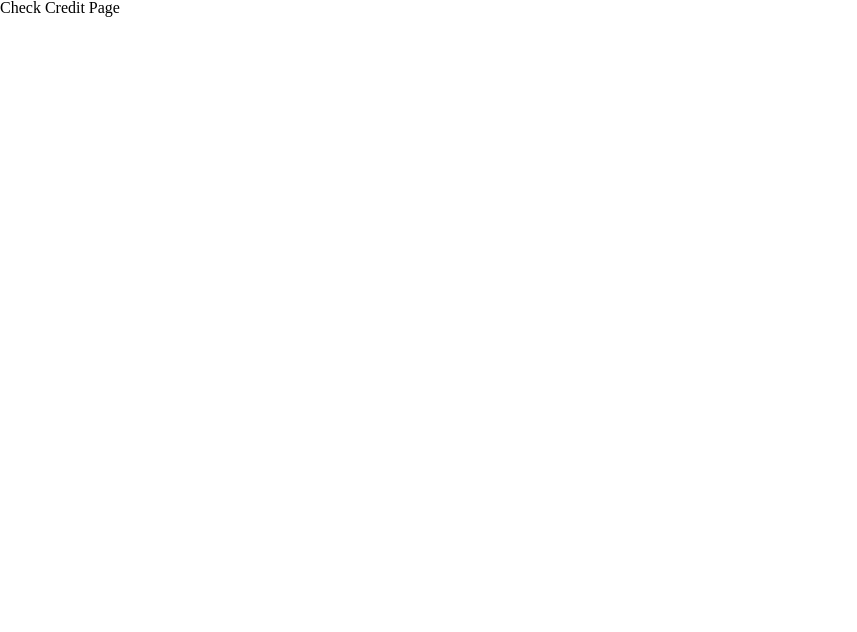
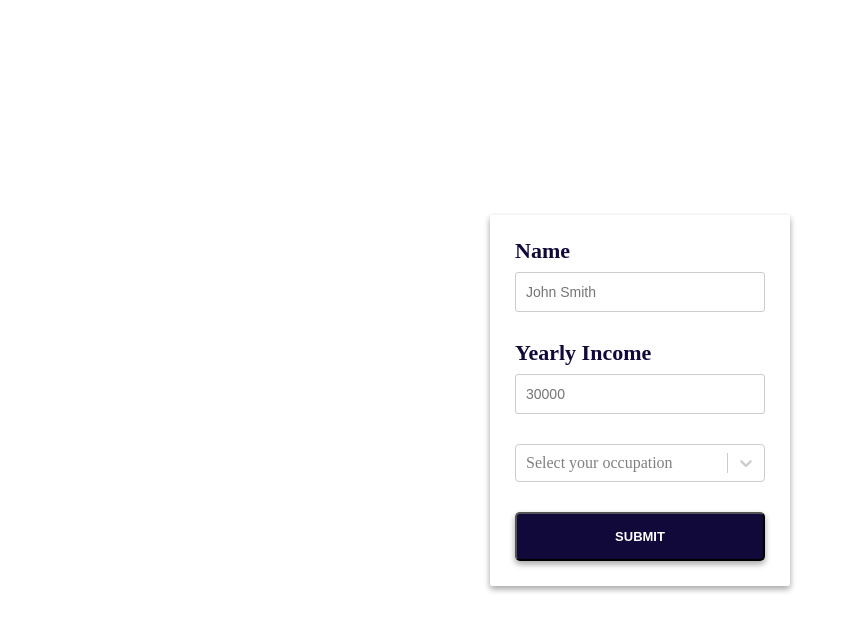
Before and after one commit to EnriqueDev/credit-cards-code-challenge, a React (Vite) app: page / in a window 1280 px wide. Shown: the top 632 px of the page, without its empty margins (0-857 px from the left). Built offline with nearby package versions, Linux system fonts and the light colour scheme.

Commit message:
Basic CheckCredit scree UI - Implements UI components cretated previously

```diff
--- a/src/modules/CheckCredit/CheckCredit.tsx
+++ b/src/modules/CheckCredit/CheckCredit.tsx
@@ -1,5 +1,86 @@
 import * as React from 'react'
+import styled from 'styled-components'
+import { RaisedContainer } from '../../components/RaisedContainer'
+import TextInput from './TextInput/TextInput'
+import Select from 'react-select'
+import Button from '../../components/Button'
+
+type SelectOption = {
+  value: string
+  label: string
+}
+
+const SELECT_OPTIONS: SelectOption[] = [
+  { value: 'full_time', label: 'Full Time' },
+  { value: 'part_time', label: 'Part Time' },
+  { value: 'student', label: 'Student' },
+]
+
+const Container = styled.section`
+  display: flex;
+  flex: 1 0 100%;
+  height: 100%;
+  align-items: center;
+  justify-content: center;
+`
+
+const StyledTextInput = styled(TextInput)`
+  margin-top: 30px;
+  min-width: 250px;
+
+  &:first-child {
+    margin-top: 0;
+  }
+`
+
+const StyledSelect = styled(Select)`
+  margin-top: 30px;
+`
+
+const StyledButton = styled(Button)`
+  margin-top: 30px;
+  width: 100%;
+`
 
 export const CheckCredit: React.FC = () => {
-  return <div>Check Credit Page</div>
+  const [name, setName] = React.useState<string>('')
+  const [income, setIncome] = React.useState<string>('')
+  const [occupation, setOccupation] = React.useState<SelectOption | null>(null)
+
+  const handleOnSubmit = React.useCallback(
+    e => {
+      e.preventDefault()
+      console.log('>> name', name)
+      console.log('>> income', income)
+      console.log('>> occupation', occupation)
+    },
+    [name, income, occupation],
+  )
+
+  return (
+    <Container>
+      <RaisedContainer as="form">
+        <StyledTextInput
+          label={'Name'}
+          placeholder={'John Smith'}
+          value={name}
+          onChange={e => setName(e.currentTarget.value)}
+        />
+        <StyledTextInput
+          label={'Yearly Income'}
+          placeholder={'30000'}
+          min={0}
+          value={income}
+          type={'number'}
+          onChange={e => setIncome(e.currentTarget.value)}
+        />
+        <StyledSelect
+          placeholder="Select your occupation"
+          options={SELECT_OPTIONS}
+          onChange={(value: SelectOption) => setOccupation(value)}
+        />
+        <StyledButton onClick={handleOnSubmit}>Submit</StyledButton>
+      </RaisedContainer>
+    </Container>
+  )
 }
```
